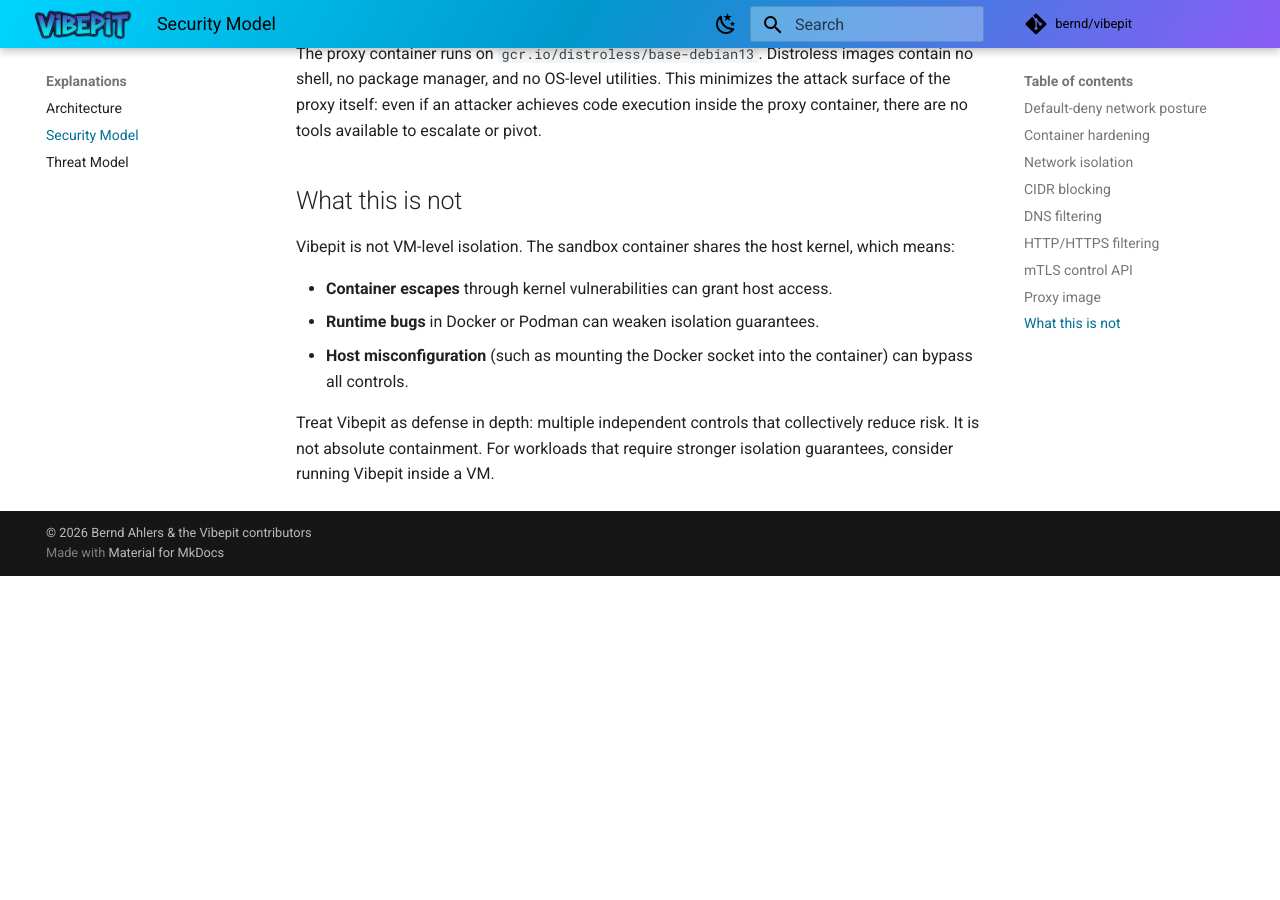
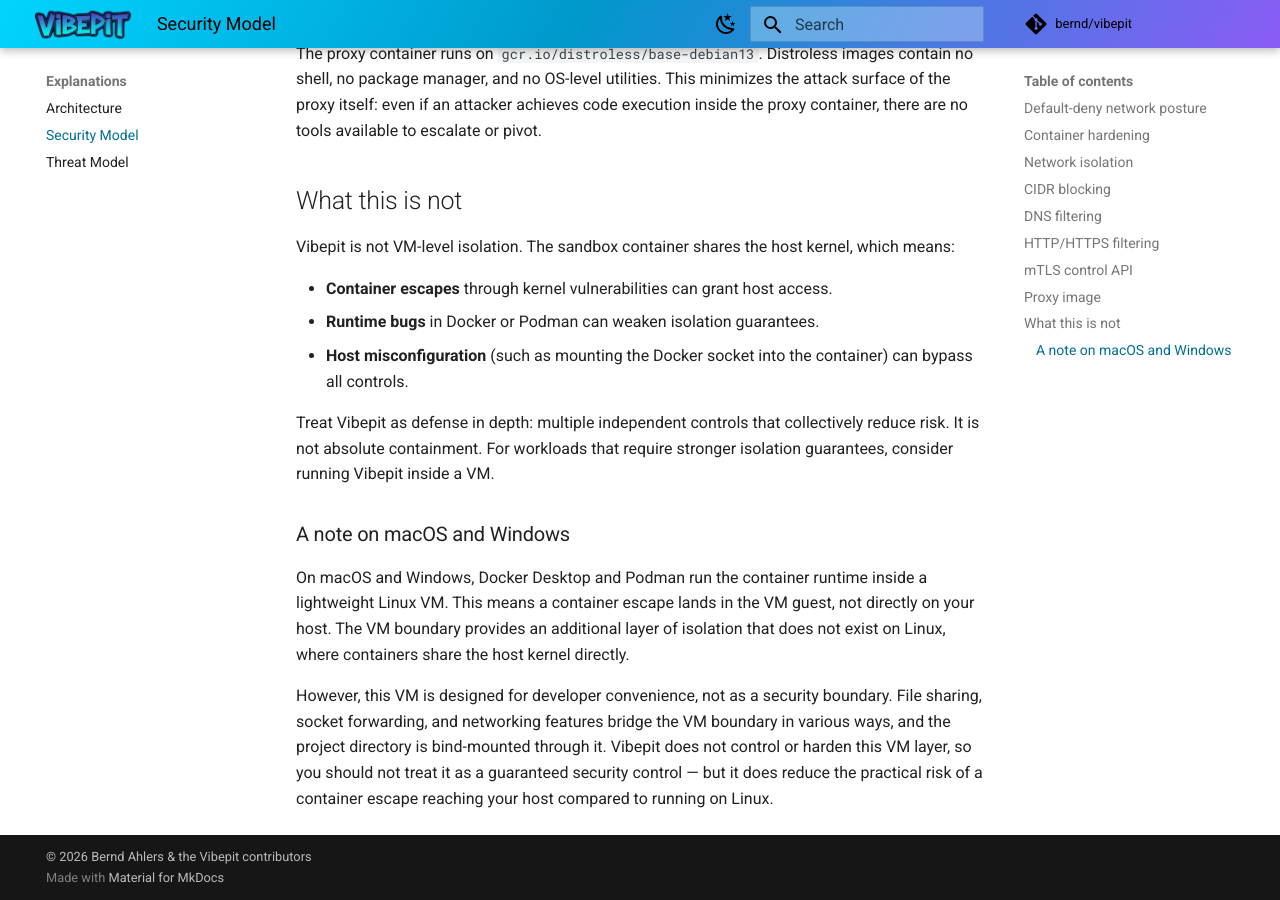
Before and after one commit to bernd/vibepit, an MkDocs documentation site: the page built from docs/content/explanations/security-model.md, in a window 1280 px wide and 900 px high, scrolled down 3529 px. Built offline with MkDocs 1.6.1 and Material for MkDocs 9.7.7, drawn with Linux system fonts in a browser that asks for light colours; comment, search, counter and statistics services are not loaded; before the commit the page ends 4105 px from its top, so only the background shows below that.

Commit message:
Note VM layer on macOS/Windows in security and threat model
On macOS and Windows, Docker Desktop and Podman run containers inside
a Linux VM, adding a boundary that doesn't exist on Linux. Document
this as a factual observation without treating it as a guaranteed
security control.

Co-Authored-By: Claude Opus 4.6 <noreply@anthropic.com>

```diff
--- a/docs/content/explanations/security-model.md
+++ b/docs/content/explanations/security-model.md
@@ -92,3 +92,9 @@ Vibepit is not VM-level isolation. The sandbox container shares the host kernel,
 - **Host misconfiguration** (such as mounting the Docker socket into the container) can bypass all controls.
 
 Treat Vibepit as defense in depth: multiple independent controls that collectively reduce risk. It is not absolute containment. For workloads that require stronger isolation guarantees, consider running Vibepit inside a VM.
+
+### A note on macOS and Windows
+
+On macOS and Windows, Docker Desktop and Podman run the container runtime inside a lightweight Linux VM. This means a container escape lands in the VM guest, not directly on your host. The VM boundary provides an additional layer of isolation that does not exist on Linux, where containers share the host kernel directly.
+
+However, this VM is designed for developer convenience, not as a security boundary. File sharing, socket forwarding, and networking features bridge the VM boundary in various ways, and the project directory is bind-mounted through it. Vibepit does not control or harden this VM layer, so you should not treat it as a guaranteed security control — but it does reduce the practical risk of a container escape reaching your host compared to running on Linux.
```
Also changed, not shown: docs/content/explanations/threat-model.md (+1 -1 lines).
